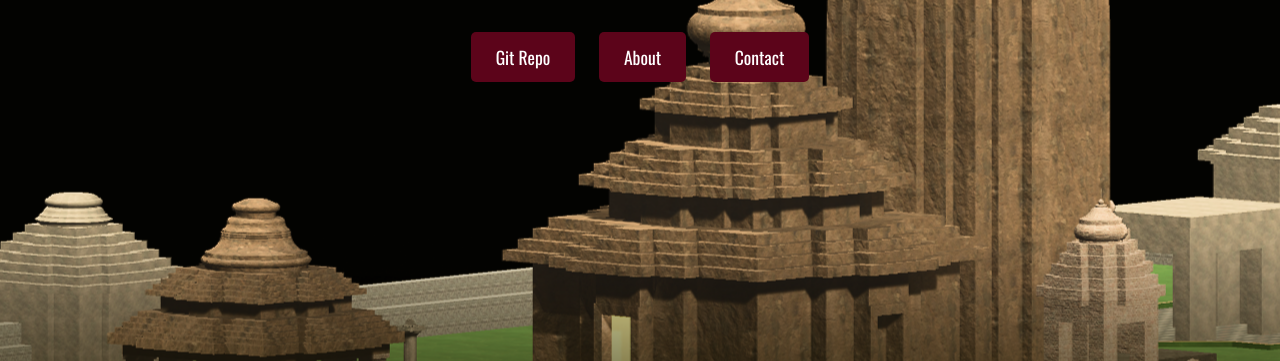
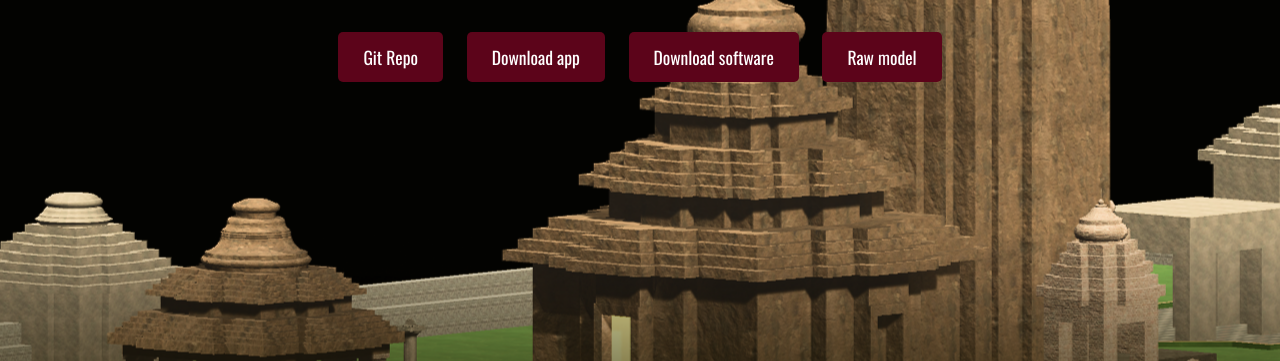
Before and after one commit to shreenandansonu/Virtua-Rebirth-of-Konark-Sun-Temple, a plain HTML site: page index.html in a window 1280 px wide. Shown: the part 439-800 px from the top of the page. Drawn offline with nearby package versions, Linux system fonts and the light colour scheme.

Commit message:
website changed

```diff
--- a/index.html
+++ b/index.html
@@ -2,7 +2,8 @@
 <html lang="en">
 <head>
     <meta charset="UTF-8">
-    <meta name="viewport" content="width=device-width, initial-scale=1.0">
+    <meta name="viewport" content="width=device-width, initial-scale=1.0", user-scalable=no, minimum-scale=1.0, maximum-scale=1.0>
+
     <title>KONARK | Virtual Rebirth</title>
 
     <!-- Google Font: Oswald -->
@@ -93,11 +94,22 @@
             Made with ❤️ by <span>Shreenandan Sahu</span> and <span>Suraksha Jain</span>
         </div>
         <div class="buttons">
-            <button><a href="https://github.com/shreenandansonu/Virtua-Rebirth-of-Konark-Sun-Temple" target="_blank" rel="noopener noreferrer">Git Repo</a></button>
-            <button>About</button>
-            <button>Contact</button>
+<a href="https://github.com/shreenandansonu/Virtua-Rebirth-of-Konark-Sun-Temple"
+   target="_blank" rel="noopener noreferrer">
+    <button>Git Repo</button>
+</a>
+
+<a href="APPs/Konar_Darshan.apk" download>
+    <button>Download app</button>
+</a>
+
+<a href="./VR_keymous.zip">
+    <button>Download software </button>
+</a>
+<a href="konark model.skp">
+    <button>Raw model</button>
+</a>
         </div>
     </main>
-
 </body>
 </html>
```
